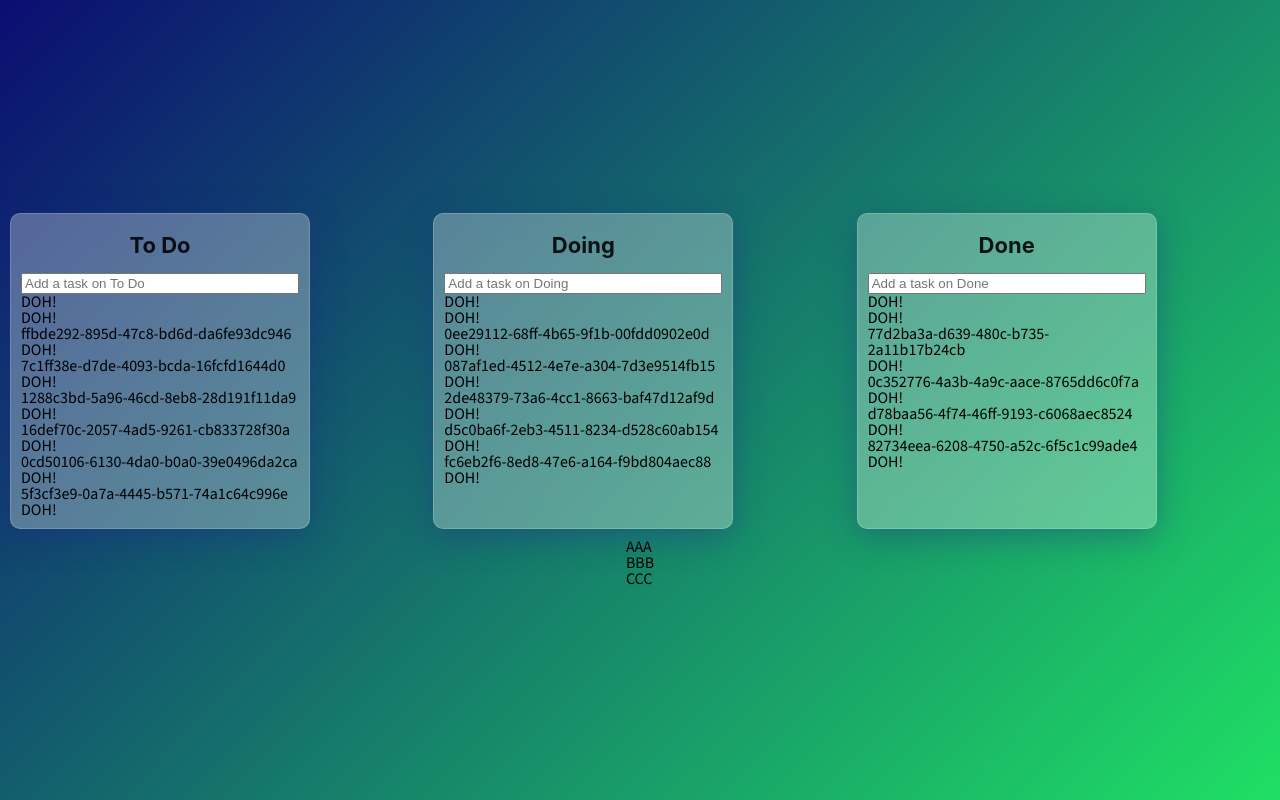
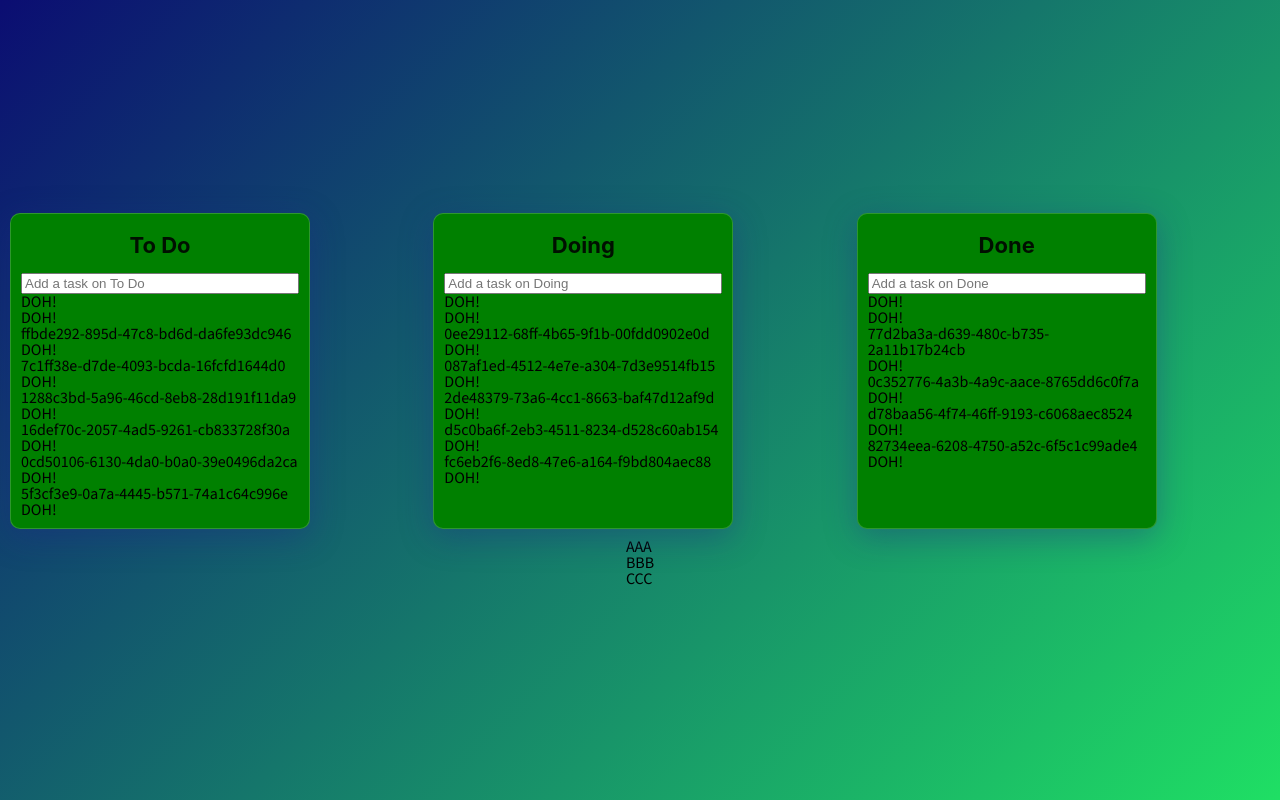
Before and after one commit to hansf14/react-practice-trello-clone-challenge, a React (Create React App) app: page / in a window 1280 px wide. Built offline with nearby package versions, Linux system fonts and the light colour scheme; what recoil-persist would draw is missing.

Commit message:
framer-motion으로 해보기로 결정 (시작 전)

```diff
--- a/package.json
+++ b/package.json
@@ -30,9 +30,12 @@
     "@dnd-kit/sortable": "^9.0.0",
     "@dnd-kit/utilities": "^3.2.2",
     "antd": "^5.22.2",
+    "immutability-helper": "^3.1.1",
     "lodash-es": "^4.17.21",
     "react": "^18.3.1",
     "react-bootstrap-icons": "^1.11.4",
+    "react-dnd": "^16.0.1",
+    "react-dnd-html5-backend": "^16.0.1",
     "react-dom": "^18.3.1",
     "react-helmet-async": "^2.0.4",
     "react-hook-form": "^7.53.0",
--- a/src/App.tsx
+++ b/src/App.tsx
@@ -17,7 +17,11 @@ import { Helmet } from "react-helmet-async";
 import { ReactQueryDevtools } from "react-query/devtools";
 import { useRecoilState } from "recoil";
 import { darkTheme } from "./theme";
-import { arrayMoveElement, generateUniqueRandomId } from "@/utils";
+import {
+  arrayMoveElement,
+  createKeyValueMapping,
+  generateUniqueRandomId,
+} from "@/utils";
 import { FormSubmitHandler, SubmitHandler, useForm } from "react-hook-form";
 import { Category, Indexer, indexerAtom, Task } from "@/atoms";
 import { CSS } from "@dnd-kit/utilities";
@@ -27,6 +31,7 @@ import { RequiredDeep } from "type-fest";
 import { Input } from "antd";
 import { useWhichPropsChanged } from "@/hooks/useWhichPropsChanged";
 import { useDnd, UseDndSetDraggableHandleRef } from "@/hooks/useDnd";
+import { useDrag, useDrop, XYCoord } from "react-dnd";
 
 const { TextArea } = Input;
 
@@ -99,6 +104,10 @@ const GlobalStyle = createGlobalStyle`
   }
 `;
 
+const DndItemTypes = ["category", "task"] as const;
+export type DndItemType = (typeof DndItemTypes)[number];
+const DndItemTypeMapping = createKeyValueMapping({ arr: DndItemTypes });
+
 const Main = styled.main`
   width: 100%;
   height: 100%;
@@ -124,7 +133,13 @@ const Boards = styled.div`
   gap: 10px;
 `;
 
-const Board = styled.div<{ isDragging?: boolean; transform?: string }>`
+export interface BoardProps {
+  isDragging?: boolean;
+  transform?: string;
+  isDraggedOver?: boolean;
+}
+
+const Board = styled.div<BoardProps>`
   max-width: 300px;
   min-height: 300px;
   padding: 10px;
@@ -147,12 +162,15 @@ const Board = styled.div<{ isDragging?: boolean; transform?: string }>`
           opacity: 0.85;
           border: 3px solid yellow;
         `
-      : ""}// background-color: ${({ theme }) => theme.boardBgColor};
+      : ""} // background-color: ${({ theme }) => theme.boardBgColor};
+
+  background-color: ${({ isDraggedOver }) =>
+    (isDraggedOver ?? false) ? "orange" : "green"};
 `;
 
 export type BoardHeadProps = {
   category: Category;
-  setDragHandleRef: UseDndSetDraggableHandleRef;
+  // setDragHandleRef: UseDndSetDraggableHandleRef;
 } & React.ComponentPropsWithoutRef<"div"> &
   ExecutionProps;
 
@@ -195,8 +213,7 @@ const BoardHeadForm = styled.form`
 `;
 
 export const BoardHead = React.memo(
-  React.forwardRef<HTMLDivElement, BoardHeadProps>(
-    ({ category, setDragHandleRef }, ref) => {
+  React.forwardRef<HTMLDivElement, BoardHeadProps>(({ category }, ref) => {
     const [stateIndexer, setStateIndexer] = useRecoilState(indexerAtom);
     const [stateIsEditMode, setStateIsEditMode] = useState<boolean>(false);
 
@@ -296,13 +313,12 @@ export const BoardHead = React.memo(
             })}
           />
         </BoardHeadForm>
-          <div ref={setDragHandleRef}>
+        <div ref={ref}>
           DOH!<br></br>DOH!
         </div>
       </div>
     );
-    },
-  ),
+  }),
 );
 BoardHead.displayName = "BoardHead";
 
@@ -313,7 +329,34 @@ export const BoardBase = React.memo(
   React.forwardRef<HTMLDivElement, BoardBaseProps>(
     (props: BoardBaseProps, ref) => {
       const { ...otherProps } = props;
-      return <Board ref={ref} {...otherProps}></Board>;
+
+      const [{ isDraggedOver }, setDroppableRef] = useDrop({
+        accept: [DndItemTypeMapping["task"]],
+        drop: (item, monitor) => console.log(item),
+        collect: (monitor) => ({
+          isDraggedOver: monitor.isOver(),
+        }),
+      });
+
+      const setRef = useCallback(
+        (node: HTMLDivElement | null) => {
+          if (node) {
+            setDroppableRef(node);
+            if (ref) {
+              (ref as MutableRefObject<HTMLDivElement | null>).current = node;
+            }
+          }
+        },
+        [ref, setDroppableRef],
+      );
+
+      return (
+        <Board
+          ref={setRef}
+          isDraggedOver={isDraggedOver}
+          {...otherProps}
+        ></Board>
+      );
     },
   ),
 );
@@ -332,19 +375,139 @@ export const BoardBase = React.memo(
 //   ),
 // );
 
+export interface DndItem {
+  type: DndItemType;
+  index: number;
+  data: Category | Task;
+}
+
+export interface CardBaseProps {
+  isDragging: boolean;
+}
+
+export interface CardProps {
+  task: Task;
+  index: number;
+}
+
+export interface CardDragCollectedProps {
+  isDragging: boolean;
+}
+
+export interface CardDropCollectedProps {
+  handlerId: string | symbol | null;
+}
+
+const CardBase = styled.div<CardBaseProps>`
+  background-color: ${({ isDragging }) => (isDragging ? "red" : "1")};
+`;
+
 export const Card = React.memo(
-  React.forwardRef<HTMLDivElement, { task: Task }>(
-    ({ task }: { task: Task }, ref) => {
+  React.forwardRef<HTMLDivElement, CardProps>(({ task, index }, ref) => {
     console.log("[CardBase]");
+    const refElement = useRef<HTMLDivElement>();
+
+    const [{ isDragging }, setDraggableHandleRef, setDraggableRef] = useDrag<
+      DndItem,
+      void,
+      CardDragCollectedProps
+    >({
+      type: DndItemTypeMapping["task"],
+      item: {
+        type: DndItemTypeMapping["task"],
+        index,
+        data: task,
+      },
+      collect: (monitor) => ({
+        isDragging: monitor.isDragging(),
+      }),
+    });
+
+    const [{ handlerId }, setDroppableRef] = useDrop<
+      DndItem,
+      void,
+      CardDropCollectedProps
+    >({
+      accept: DndItemTypeMapping["task"],
+      collect: (monitor) => ({
+        handlerId: monitor.getHandlerId(),
+      }),
+      hover: (item, monitor) => {
+        if (!refElement.current) {
+          return;
+        }
+
+        // console.log(item);
+        const draggedIndex = item.index;
+        const hoveredIndex = index;
+        // console.log("draggedIndex:", draggedIndex);
+        // console.log("hoveredIndex:", hoveredIndex);
+
+        // Don't replace items with themselves
+        if (draggedIndex === hoveredIndex) {
+          return;
+        }
+
+        // Get rectangle on screen
+        const hoveredBoundingRect = refElement.current?.getBoundingClientRect();
+
+        // Get vertical middle
+        const hoveredMiddleY =
+          (hoveredBoundingRect.bottom - hoveredBoundingRect.top) / 2;
+        console.log("hoveredMiddleY:", hoveredMiddleY);
+
+        // Get mouse position
+        const clientOffset = monitor.getClientOffset();
+
+        // Get pixels to the top
+        const hoveredClientY =
+          (clientOffset as XYCoord).y - hoveredBoundingRect.top;
+
+        // Only perform the move when the mouse has crossed half of the items height
+        // When dragging downwards, only move when the cursor is below 50%
+        // When dragging upwards, only move when the cursor is above 50%
+
+        // Dragging downwards
+        if (draggedIndex < hoveredIndex && hoveredClientY < hoveredMiddleY) {
+          return;
+        }
+        // Dragging upwards
+        if (draggedIndex > hoveredIndex && hoveredClientY > hoveredMiddleY) {
+          return;
+        }
+
+        // // Time to actually perform the action
+        // moveCard(dragIndex, hoverIndex);
+
+        // // Note: we're mutating the monitor item here!
+        // // Generally it's better to avoid mutations,
+        // // but it's good here for the sake of performance
+        // // to avoid expensive index searches.
+        // item.index = hoverIndex;
+      },
+    });
+
+    const setRef = useCallback(
+      (node: HTMLDivElement | null) => {
+        if (node) {
+          setDraggableRef(node);
+          setDroppableRef(node);
+          refElement.current = node;
+          if (ref) {
+            (ref as MutableRefObject<HTMLDivElement | null>).current = node;
+          }
+        }
+      },
+      [ref, setDraggableRef, setDroppableRef],
+    );
 
     return (
-        <div ref={ref}>
+      <CardBase ref={setRef} isDragging={isDragging}>
         {task.text}
-          <div>DOH!</div>
-        </div>
+        <div ref={setDraggableHandleRef}>DOH!</div>
+      </CardBase>
     );
-    },
-  ),
+  }),
 );
 
 export type BoardBodyProps = {
@@ -370,7 +533,15 @@ export const BoardBody = React.memo(
           <div>Empty!</div>
         ) : (
           taskList.map((task, idx) => {
-            return <Card ref={ref} key={task.id} task={task} {...props} />;
+            return (
+              <Card
+                ref={ref}
+                key={task.id}
+                index={idx}
+                task={task}
+                {...props}
+              />
+            );
           })
         )}
       </>
@@ -670,17 +841,17 @@ function App() {
     [stateIndexer],
   );
 
-  console.log(stateIndexer);
-  console.log("stateActiveCategory:", stateActiveCategory);
+  // console.log(stateIndexer);
+  // console.log("stateActiveCategory:", stateActiveCategory);
 
-  const {
-    draggableProvided,
-    setDraggableRef,
-    setDraggableHandleRef,
-    droppableProvided,
-  } = useDnd<Category>({
-    items: categoryList,
-  });
+  // const {
+  //   draggableProvided,
+  //   setDraggableRef,
+  //   setDraggableHandleRef,
+  //   droppableProvided,
+  // } = useDnd<Category>({
+  //   items: categoryList,
+  // });
 
   return (
     <>
@@ -702,12 +873,13 @@ function App() {
                   return (
                     <BoardBase
                       key={category.id}
-                      ref={setDraggableRef({ index: idx })}
-                      {...draggableProvided({ index: idx })}
+                      // ref={setDraggableRef}
+                      // ref={setDraggableRef({ index: idx })}
+                      // {...draggableProvided({ index: idx })}
                     >
                       <BoardHead
                         category={category}
-                        setDragHandleRef={setDraggableHandleRef({ index: idx })}
+                        // setDragHandleRef={setDraggableHandleRef({ index: idx })}
                       />
                       <BoardBody category={category} />
                     </BoardBase>
--- a/src/index.tsx
+++ b/src/index.tsx
@@ -4,6 +4,8 @@ import { HelmetProvider } from "react-helmet-async";
 import { QueryClient, QueryClientProvider } from "react-query";
 import { RecoilRoot } from "recoil";
 // import RecoilNexus from "recoil-nexus";
+import { DndProvider } from "react-dnd";
+import { HTML5Backend } from "react-dnd-html5-backend";
 
 const queryClient = new QueryClient({
   defaultOptions: {
@@ -33,7 +35,9 @@ const Root = () => {
       <RecoilRoot>
         {/* <RecoilNexus /> */}
         <QueryClientProvider client={queryClient}>
-          <App />
+          <DndProvider backend={HTML5Backend}>
+            <App />
+          </DndProvider>
         </QueryClientProvider>
       </RecoilRoot>
     </HelmetProvider>
```
Also changed, not shown: .pnp.cjs, 1 other file (tests, documents, lock files or other folders). Lines whose indentation alone changed are shown as unchanged.
